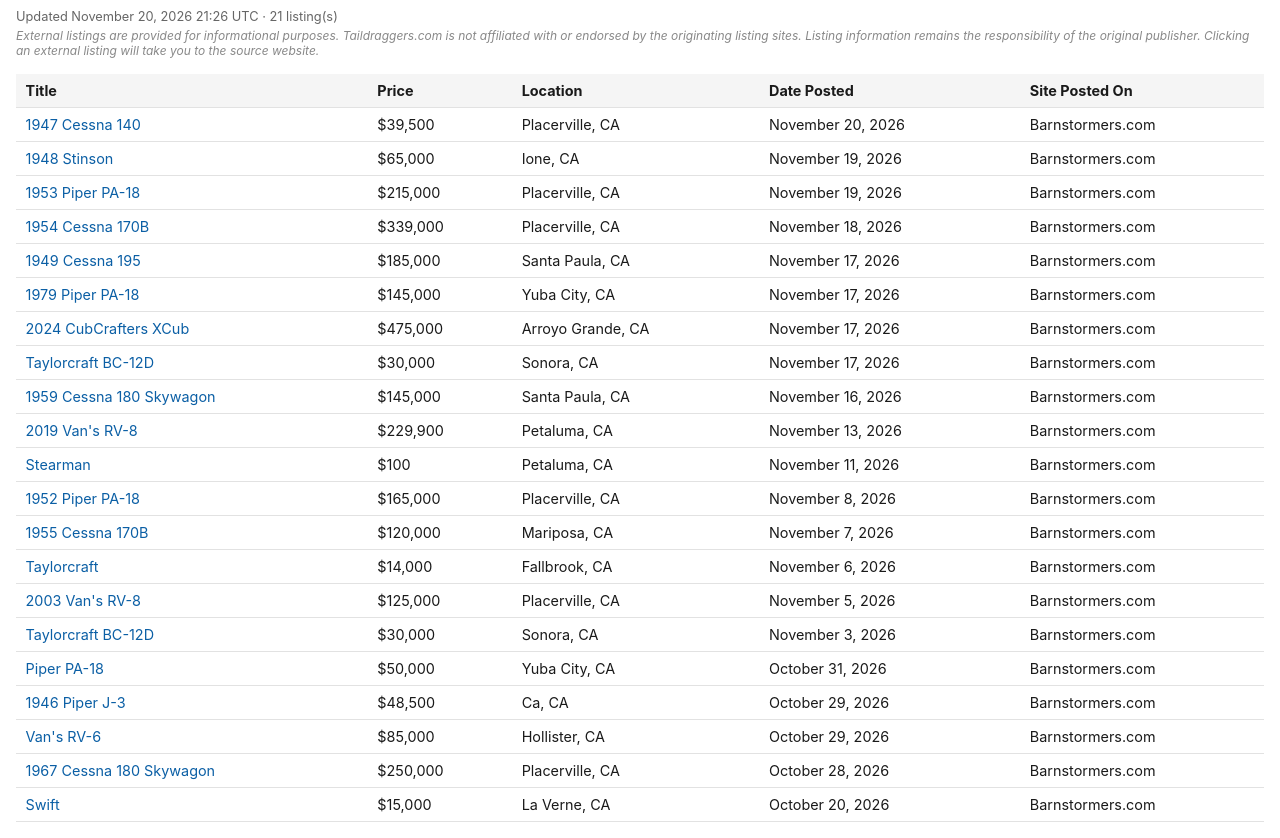
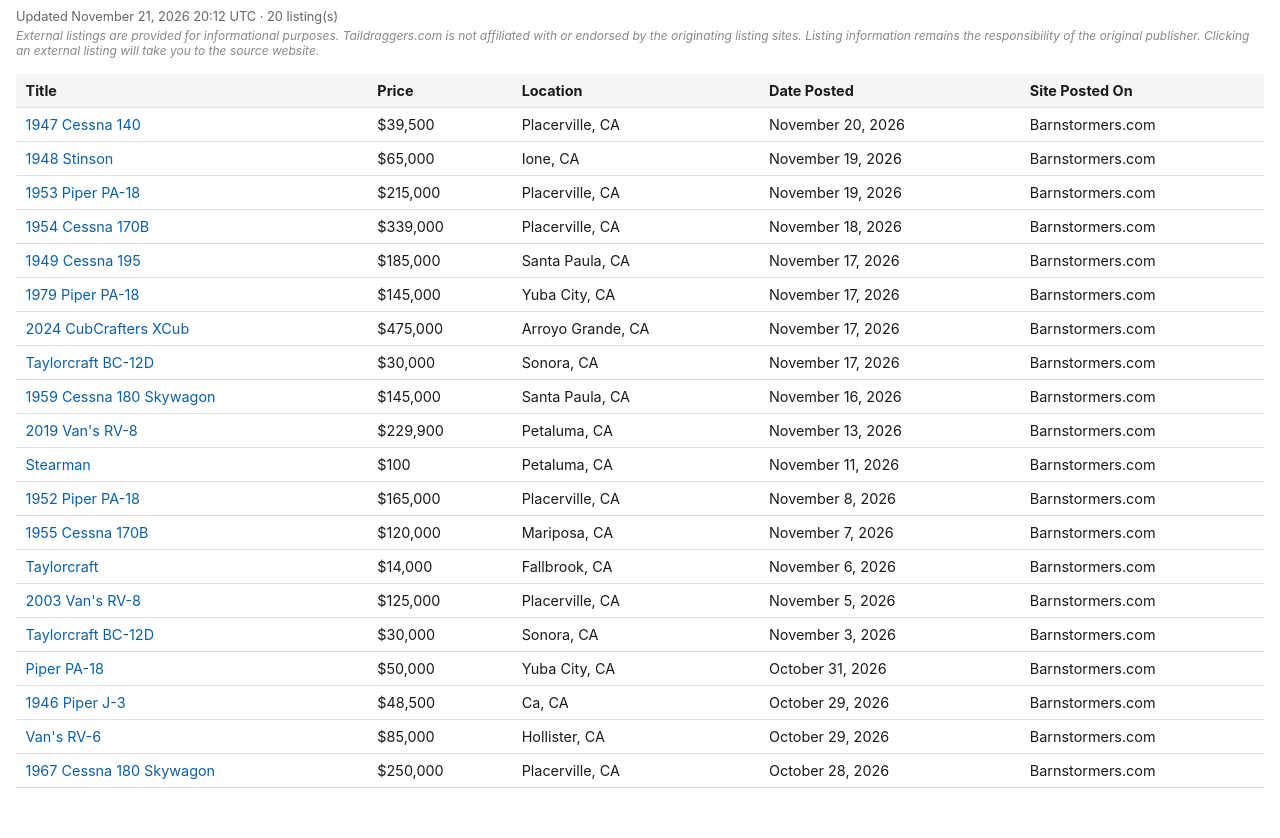
Before and after one commit to taildraggers/california, a plain HTML site: page docs/index.html in a window 1280 px wide. Shown: the part 43-881 px from the top of the page. After the commit the page ends 847 px from the top, so only its background shows below. Drawn offline with Linux system fonts and the light colour scheme.

Commit message:
Update California listings (2026-11-21)

```diff
--- a/docs/index.html
+++ b/docs/index.html
@@ -58,7 +58,7 @@
 </head>
 <body>
   <h1>Taildragger Ads in California</h1>
-  <div class="updated">Updated November 20, 2026 21:26 UTC &middot; 21 listing(s)</div>
+  <div class="updated">Updated November 21, 2026 20:12 UTC &middot; 20 listing(s)</div>
   <div class="disclaimer">External listings are provided for informational purposes. Taildraggers.com is not affiliated with or endorsed by the originating listing sites. Listing information remains the responsibility of the original publisher. Clicking an external listing will take you to the source website.</div>
   <table>
     <thead>
@@ -85,7 +85,6 @@
         <tr><td><a href="https://www.barnstormers.com/classified-2036593-1946-Piper-J-3-Cub.html" target="_blank" rel="noopener noreferrer">1946 Piper J-3</a></td><td>$48,500</td><td>Ca, CA</td><td>October 29, 2026</td><td>Barnstormers.com</td></tr>
         <tr><td><a href="https://www.barnstormers.com/classified-2080803-Ready-to-fly-RV6-with-mods!.html" target="_blank" rel="noopener noreferrer">Van&#x27;s RV-6</a></td><td>$85,000</td><td>Hollister, CA</td><td>October 29, 2026</td><td>Barnstormers.com</td></tr>
         <tr><td><a href="https://www.barnstormers.com/classified-2021640-1967-Cessna-180-Skywagon.html" target="_blank" rel="noopener noreferrer">1967 Cessna 180 Skywagon</a></td><td>$250,000</td><td>Placerville, CA</td><td>October 28, 2026</td><td>Barnstormers.com</td></tr>
-        <tr><td><a href="https://www.barnstormers.com/classified-2061986-Globe-Swift-Project-wo-engine.html" target="_blank" rel="noopener noreferrer">Swift</a></td><td>$15,000</td><td>La Verne, CA</td><td>October 20, 2026</td><td>Barnstormers.com</td></tr>
     </tbody>
   </table>
 <script>
```
